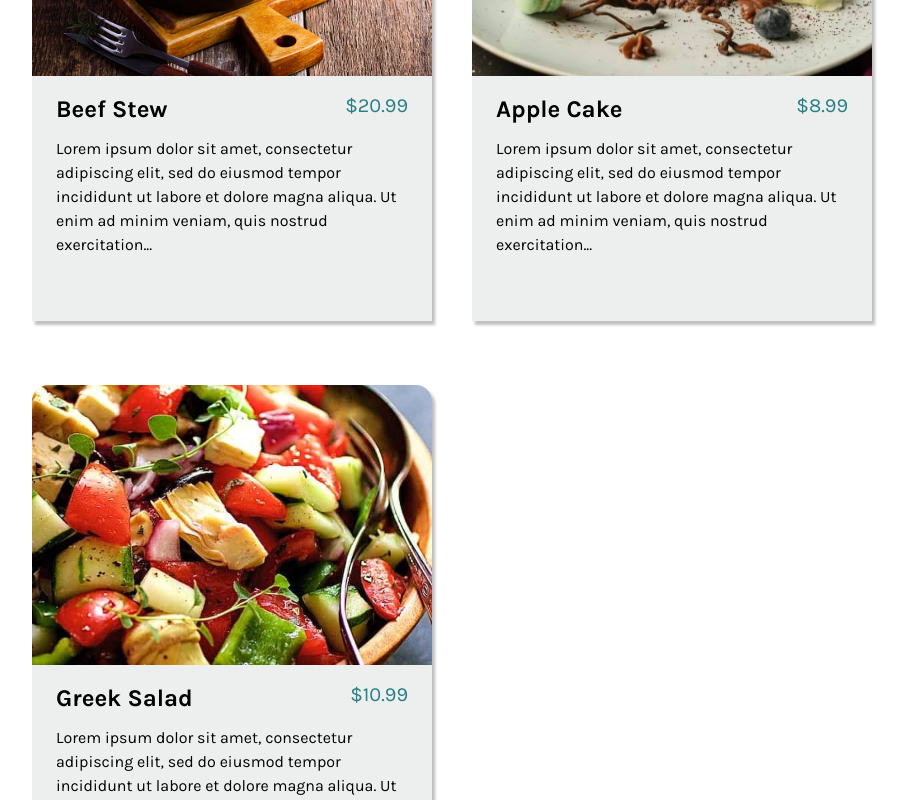
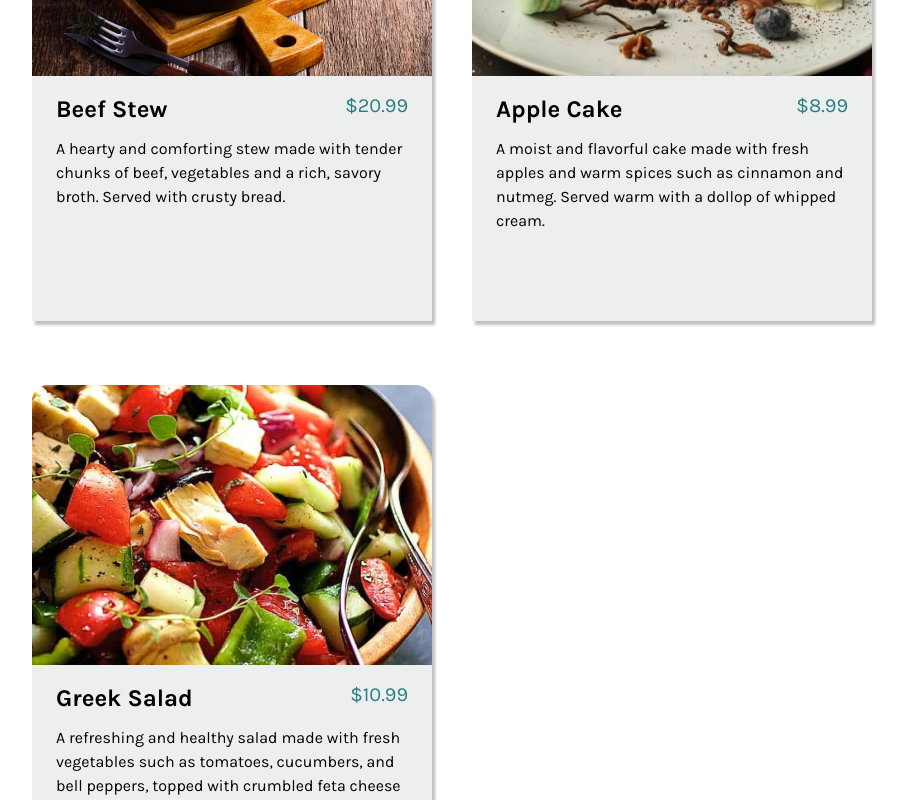
Before and after one commit to MANDYTSANG007/react-sea-turtle, a React (Create React App) app: page / in a window 1280 px wide. Shown: the part 820-1620 px from the top of the page, without its empty margins (188-1095 px from the left). Built offline with nearby package versions, Linux system fonts and the light colour scheme.

Commit message:
Add contents

```diff
--- a/src/Components/About/About.js
+++ b/src/Components/About/About.js
@@ -10,9 +10,8 @@ function About() {
                     {/* Main course column */}
                     <div className="column">
                         <h1 className="about-title">About Us</h1>
-                        <p className="description">Lorem ipsum dolor sit amet, consectetur adipiscing elit, sed do eiusmod tempor incididunt ut labore et dolore magna aliqua. Ut enim ad minim veniam, quis nostrud exercitation ullamco laboris nisi ut aliquip ex ea commodo consequat.</p>
-                        <p className="description">Lorem ipsum dolor sit amet, consectetur adipiscing elit, sed do eiusmod tempor incididunt ut labore et dolore magna aliqua. Ut enim ad minim veniam, quis nostrud exercitation ullamco laboris nisi ut aliquip ex ea commodo consequat.</p>
-                        <br></br>
+                        <p className="description">At Sea Turtle, we believe that food is at its best when it's fresh, healthy, and sustainably sourced. That's why we own and operate our own farms, where we grow a variety of crops using responsible farming practices.</p>
+                        <p className="description">Our mission is to provide our customers with delicious, nutritious meals made with the freshest ingredients, straight from our farms to your table.</p>
                         <br></br>
                         <br></br>
                         <h1 className="about-title">Opening Hours</h1>
@@ -21,7 +20,6 @@ function About() {
                         <p>Thursday - Friday: 12pm - 9pm</p>
                         <p>Saturday: 9am - 9pm</p>
                     </div>
-
 
                     {/* Dessert column */}
                     <div className="column">
--- a/src/Components/Booking/Booking.css
+++ b/src/Components/Booking/Booking.css
@@ -89,6 +89,10 @@ input, select{
     color: white
 }
 
+.slogan {
+    text-align: center;
+}
+
 @media screen and (max-width: 768px) {
     .booking-section {
         flex-direction: column;
--- a/src/Components/Booking/Booking.js
+++ b/src/Components/Booking/Booking.js
@@ -96,6 +96,7 @@ function Booking() {
                     </div>
                     <div className="column">
                         <img src={require('../../assets/farm-produce.jpg')} alt="farm produce" className="booking-img"/>
+                        <p className="slogan">From Our Farms to Your Table.</p>
                     </div>
                 </div>
             </article>
--- a/src/Components/Hero/Hero.js
+++ b/src/Components/Hero/Hero.js
@@ -10,7 +10,7 @@ function Hero() {
                 <h1 className='hero-title'> Sea Turtle </h1>
                 <p> Los Angeles </p>
                 <p>
-                    Lorem ipsum dolor sit amet, consectetur adipiscing elit, sed do eiusmod tempor incididunt ut labore et dolore magna aliqua. Ut enim ad minim veniam, quis nostrud exercitation ullamco laboris nisi ut aliquip ex ea commodo consequat.
+                    We take pride in sourcing all of our ingredients from our own farms, where we use organic and sustainable farming practices to produce the highest quality crops. Our chefs use these fresh, delicious ingredients to create unique dishes.
                 </p>
                 <button onClick={() => navigate("/booking")} className='btn'> Reserve a table </button>
             </div>
--- a/src/data/menu-data.js
+++ b/src/data/menu-data.js
@@ -13,7 +13,7 @@ export const menuData = [
         id: 1,
         title: 'Beef Stew',
         price: '20.99',
-        description: 'Lorem ipsum dolor sit amet, consectetur adipiscing elit, sed do eiusmod tempor incididunt ut labore et dolore magna aliqua. Ut enim ad minim veniam, quis nostrud exercitation...' ,
+        description: 'A hearty and comforting stew made with tender chunks of beef, vegetables and a rich, savory broth. Served with crusty bread.' ,
         appetizers: false,
         dessert: false,
         mainCourse: true,
@@ -23,7 +23,7 @@ export const menuData = [
         id: 2,
         title: 'Apple Cake',
         price: '8.99',
-        description: 'Lorem ipsum dolor sit amet, consectetur adipiscing elit, sed do eiusmod tempor incididunt ut labore et dolore magna aliqua. Ut enim ad minim veniam, quis nostrud exercitation...' ,
+        description: 'A moist and flavorful cake made with fresh apples and warm spices such as cinnamon and nutmeg. Served warm with a dollop of whipped cream.' ,
         appetizers: false,
         dessert: true,
         mainCourse: false,
@@ -33,7 +33,7 @@ export const menuData = [
         id: 3,
         title: 'Greek Salad',
         price: '10.99',
-        description: 'Lorem ipsum dolor sit amet, consectetur adipiscing elit, sed do eiusmod tempor incididunt ut labore et dolore magna aliqua. Ut enim ad minim veniam, quis nostrud exercitation...' ,
+        description: 'A refreshing and healthy salad made with fresh vegetables such as tomatoes, cucumbers, and bell peppers, topped with crumbled feta cheese and Kalamata olives. Dressed with a simple vinaigrette made with olive oil and lemon juice.' ,
         appetizers: true,
         dessert: false,
         mainCourse: false,
@@ -43,7 +43,7 @@ export const menuData = [
         id: 4,
         title: 'Smoked Salmon Salad',
         price: '20.99',
-        description: 'Lorem ipsum dolor sit amet, consectetur adipiscing elit, sed do eiusmod tempor incididunt ut labore et dolore magna aliqua. Ut enim ad minim veniam, quis nostrud exercitation...' ,
+        description: 'A fresh and flavorful salad made with smoked salmon, mixed greens, and a variety of vegetables. Served with a light vinaigrette or creamy dressing, this salad is a healthy and delicious choice for lunch or dinner.' ,
         appetizers: false,
         dessert: false,
         mainCourse: true,
@@ -53,7 +53,7 @@ export const menuData = [
         id: 5,
         title: 'Steak Tartare',
         price: '30.99',
-        description: 'Lorem ipsum dolor sit amet, consectetur adipiscing elit, sed do eiusmod tempor incididunt ut labore et dolore magna aliqua. Ut enim ad minim veniam, quis nostrud exercitation...' ,
+        description: 'A dish made with finely chopped or ground raw beef, mixed with various seasonings such as capers, mustard, and Worcestershire sauce. Served with a raw egg yolk on top, this dish has a rich, meaty flavor and a smooth, silky texture.' ,
         appetizers: true,
         dessert: false,
         mainCourse: false,
@@ -63,7 +63,7 @@ export const menuData = [
         id: 6,
         title: 'Maine Lobster',
         price: '38.99',
-        description: 'Lorem ipsum dolor sit amet, consectetur adipiscing elit, sed do eiusmod tempor incididunt ut labore et dolore magna aliqua. Ut enim ad minim veniam, quis nostrud exercitation...' ,
+        description: 'A succulent and flavorful seafood dish featuring fresh lobster from the coast of Maine. Served with butter and lemon, this dish is a true delicacy and a must-try for seafood lovers.' ,
         appetizers: false,
         dessert: false,
         mainCourse: true,
@@ -73,7 +73,7 @@ export const menuData = [
         id: 7,
         title: 'Assortment of French Macarons',
         price: '16.99',
-        description: 'Lorem ipsum dolor sit amet, consectetur adipiscing elit, sed do eiusmod tempor incididunt ut labore et dolore magna aliqua. Ut enim ad minim veniam, quis nostrud exercitation...' ,
+        description: ' A delicate and elegant French dessert made with two almond meringue cookies sandwiched together with a sweet filling such as buttercream or ganache. Available in a variety of flavors and colors.' ,
         appetizers: false,
         dessert: true,
         mainCourse: false,
@@ -83,7 +83,7 @@ export const menuData = [
         id: 8,
         title: 'Black Forest',
         price: '10.99',
-        description: 'Lorem ipsum dolor sit amet, consectetur adipiscing elit, sed do eiusmod tempor incididunt ut labore et dolore magna aliqua. Ut enim ad minim veniam, quis nostrud exercitation...' ,
+        description: "A classic German dessert made with layers of chocolate cake, whipped cream, and cherries. Topped with chocolate shavings and more cherries, this indulgent dessert is a chocolate lover's dream.",
         appetizers: false,
         dessert: true,
         mainCourse: false,
@@ -97,21 +97,21 @@ export const specialMenuData = [
         id: 1,
         title: 'Beef Stew',
         price: '20.99',
-        description: 'Lorem ipsum dolor sit amet, consectetur adipiscing elit, sed do eiusmod tempor incididunt ut labore et dolore magna aliqua. Ut enim ad minim veniam, quis nostrud exercitation...' ,
+        description: 'A hearty and comforting stew made with tender chunks of beef, vegetables and a rich, savory broth. Served with crusty bread.' ,
         image: beefStew,
     },
     {
         id: 2,
         title: 'Apple Cake',
         price: '8.99',
-        description: 'Lorem ipsum dolor sit amet, consectetur adipiscing elit, sed do eiusmod tempor incididunt ut labore et dolore magna aliqua. Ut enim ad minim veniam, quis nostrud exercitation...' ,
+        description: 'A moist and flavorful cake made with fresh apples and warm spices such as cinnamon and nutmeg. Served warm with a dollop of whipped cream.' ,
         image: appleCake,
     },
     {
         id: 3,
         title: 'Greek Salad',
         price: '10.99',
-        description: 'Lorem ipsum dolor sit amet, consectetur adipiscing elit, sed do eiusmod tempor incididunt ut labore et dolore magna aliqua. Ut enim ad minim veniam, quis nostrud exercitation...' ,
+        description: 'A refreshing and healthy salad made with fresh vegetables such as tomatoes, cucumbers, and bell peppers, topped with crumbled feta cheese and Kalamata olives. Often dressed with a simple vinaigrette made with olive oil and lemon juice.' ,
         image: greekSalad,
     },
 ]
```
